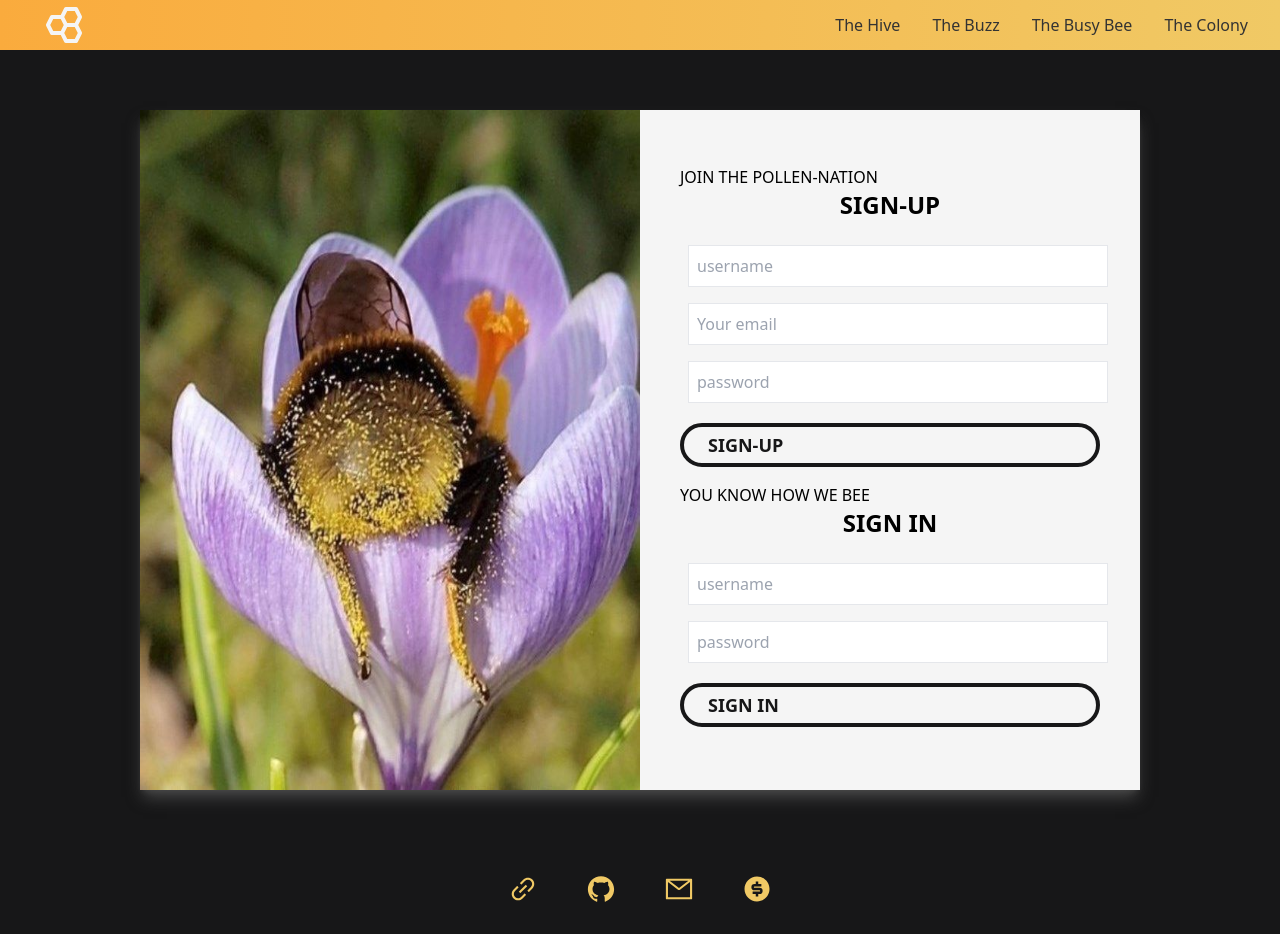
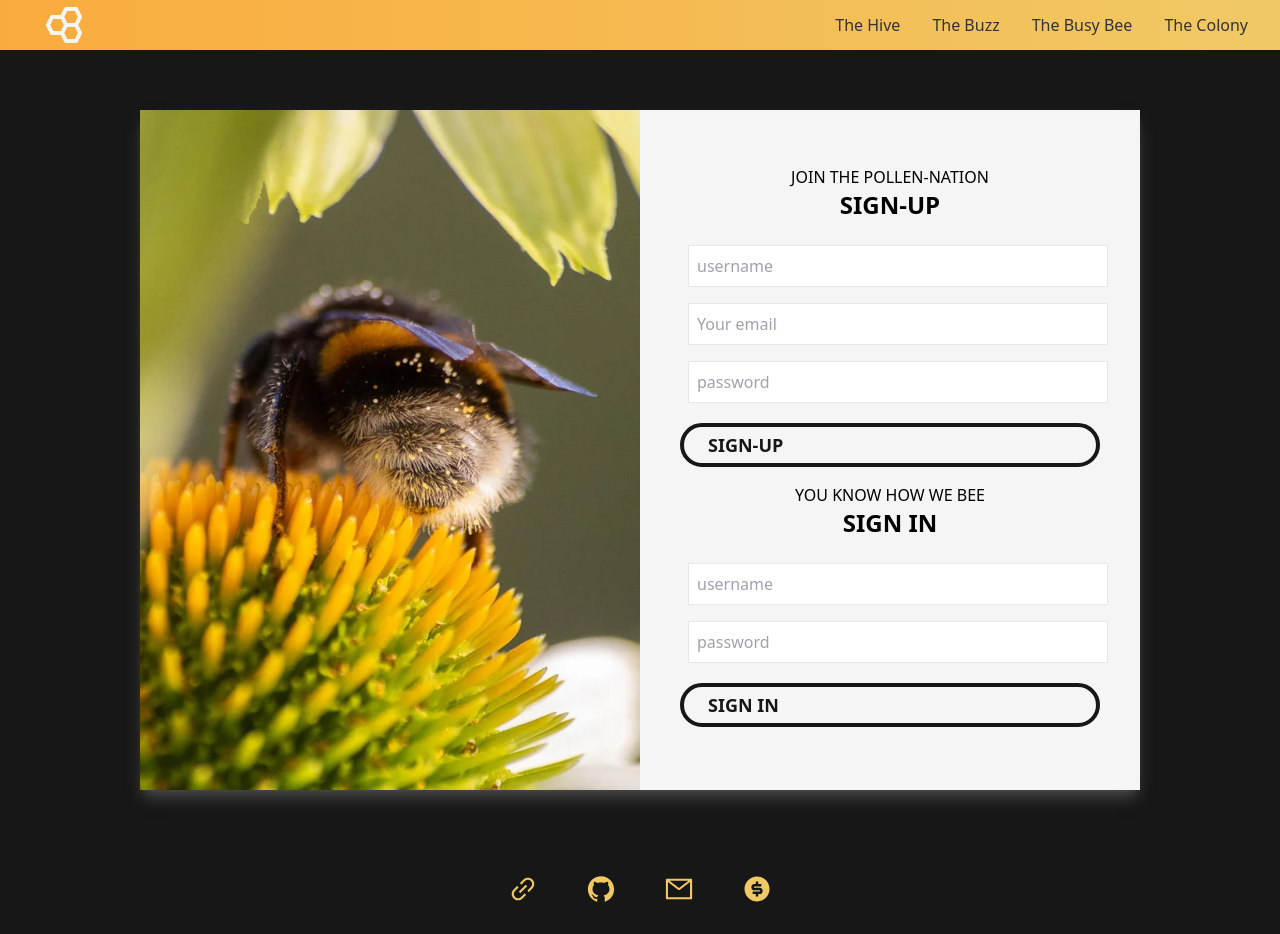
Before and after one commit to anillag/hive-social-wellness, a React (Create React App) app in the folder client/: page /join in a window 1280 px wide. Built offline with nearby package versions, Linux system fonts and the light colour scheme.

Commit message:
updated image for joinpage

```diff
--- a/client/src/components/JoinPage/index.js
+++ b/client/src/components/JoinPage/index.js
@@ -1,5 +1,6 @@
 import React, {useState} from "react";
-import BeeButt from "../assets/beebutt.jpg";
+//import BeeButt from "../assets/beebutt.jpg";
+import BeeYellow from "../assets/beeyellow.jpg"
 import Auth from '../../utils/auth';
 import { useMutation } from '@apollo/client';
 import { ADD_USER, LOGIN_USER } from '../../utils/mutations';
@@ -66,17 +67,18 @@ export default function JoinPage() {
   return (
 
     <div className="w-full h-screen flex bg-[#171718] ">
-      <div className="grid grid-cols-1 md:grid-cols-2 m-auto h-[680px] sm:max-w-[1000px] shadow-lg shadow-[#484848] bg-[#f5f5f5]">
+      <div className="grid grid-cols-1 md:grid-cols-2 m-auto w-full h-[680px] sm:max-w-[1000px] shadow-lg shadow-[#484848] bg-[#f5f5f5]">
         <div className="w-full h-[680px] hidden md:block">
-          <img className="w-full h-full" src={BeeButt} alt="/" />
+          <img className="w-full h-full" src={BeeYellow} alt="/" />
         </div>
 
         <div className="p-5 flex flex-col justify-around">
           <div className="p-5 flex flex-col justify-around">
             <form onSubmit={handleFormSubmit} className="flex flex-col">
 
-            <p> JOIN THE POLLEN-NATION</p>
+            <p className="text-center" > JOIN THE POLLEN-NATION</p>
               <h2 className="text-2xl font-bold text-center mb-4"> SIGN-UP </h2>
+
               <div>
 
                 <input
@@ -115,7 +117,7 @@ export default function JoinPage() {
               </form>
 
               <form onSubmit={handleFormSubmit2} className="flex flex-col">
-              <p> YOU KNOW HOW WE BEE </p>
+              <p className="text-center" > YOU KNOW HOW WE BEE </p>
 
               <h2 className="text-2xl font-bold text-center mb-4"> SIGN IN</h2>
               <div>
```
Also changed, not shown: client/src/components/assets/beeyellow.jpg (added), client/src/components/assets/sleepybee.jpeg (added).
